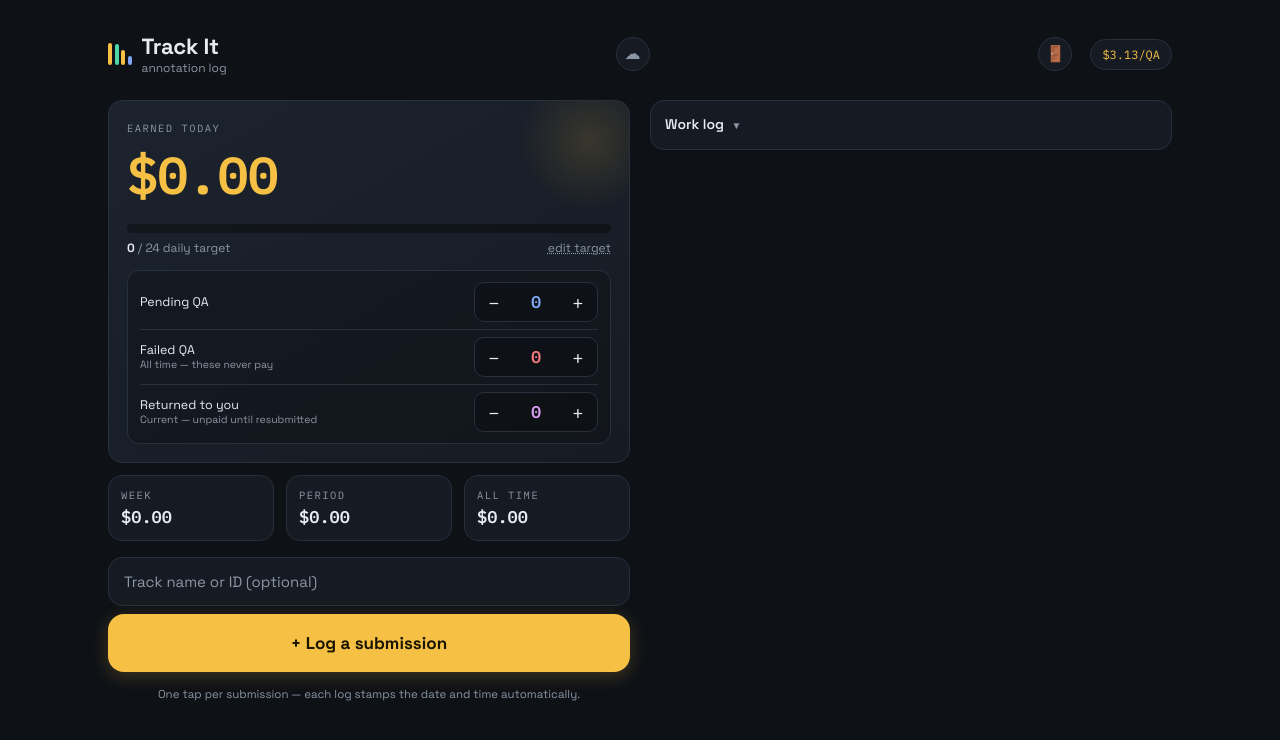
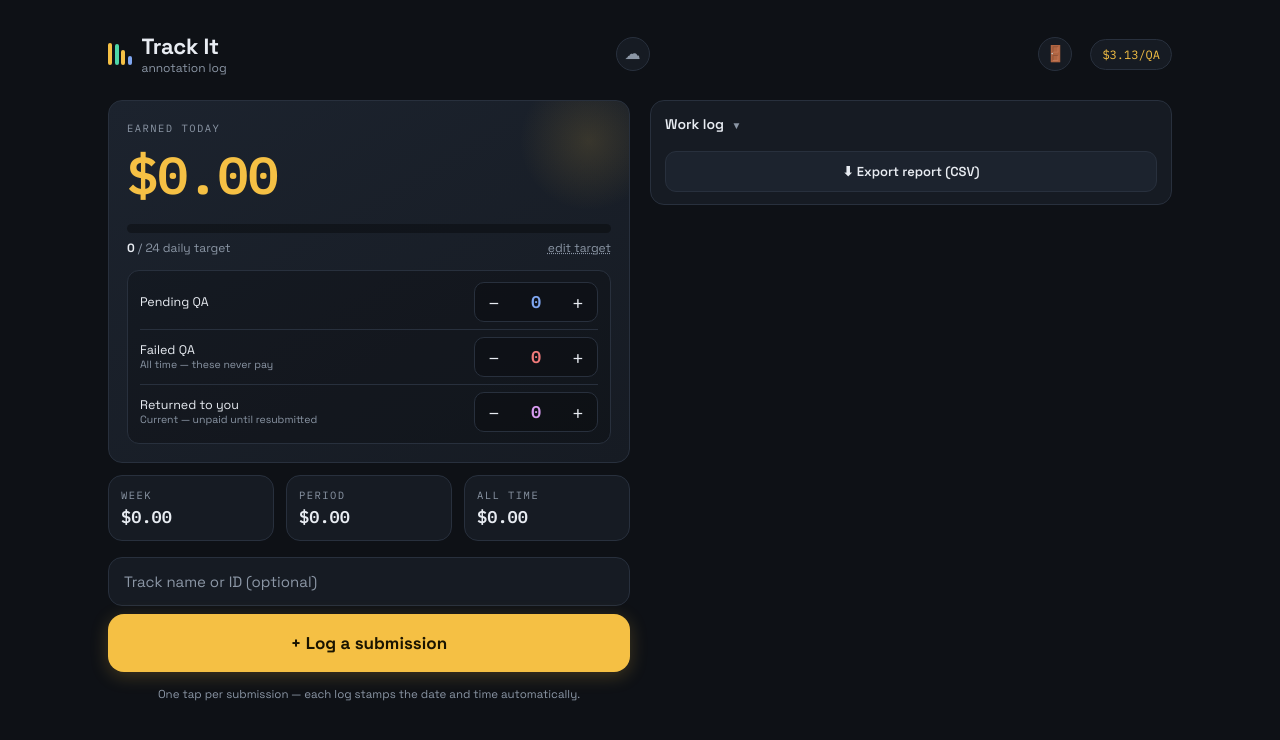
Before and after one commit to msmaryjoysomera-create/track-it, a website: page index.html in a window 1280 px wide. Drawn offline with Linux system fonts and the light colour scheme; a script that the page names is missing.

Commit message:
Show "Export report" to team members too, not just the lead
The button lived inside the lead-only Team card, so a member could
never reach exportCSV() even though it already produces a sensible
report for them (their own submissions; the team section is skipped
when there's nothing to report). Moved it under the Work log card,
visible regardless of role.

Co-Authored-By: Claude Sonnet 5 <noreply@anthropic.com>

```diff
--- a/index.html
+++ b/index.html
@@ -252,9 +252,9 @@
   .trow .payBtn:disabled{opacity:.35;cursor:default}
   .team .none{font-size:12.5px;color:var(--muted);padding:8px 0 10px;line-height:1.5}
   .team .synced{font-family:var(--mono);font-size:10.5px;color:var(--muted);margin-bottom:8px}
-  .team .expBtn{width:100%;background:var(--card-2);border:1px solid var(--line);color:var(--text);
-    border-radius:11px;padding:11px;font-size:13px;font-weight:600;cursor:pointer;font-family:var(--sans);margin:6px 0 4px}
-  .team .expBtn:active{transform:scale(.98)}
+  .expBtn{width:100%;background:var(--card-2);border:1px solid var(--line);color:var(--text);
+    border-radius:11px;padding:11px;font-size:13px;font-weight:600;cursor:pointer;font-family:var(--sans);margin:10px 0 4px}
+  .expBtn:active{transform:scale(.98)}
   /* ---- larger screens (laptop / iPad / desktop browser) ---- */
   @media (min-width:820px){
     body{max-width:1000px;padding:32px 28px 48px}
@@ -395,6 +395,7 @@
   <div id="logBody">
     <div id="songList"></div>
   </div>
+  <button class="expBtn" id="exportBtn">⬇ Export report (CSV)</button>
 </div>
 
 <div class="team hidden" id="teamCard">
@@ -408,7 +409,6 @@
     <div class="synced" id="syncedAt"></div>
     <div class="tsum" id="teamSum"></div>
     <div id="teamRows"></div>
-    <button class="expBtn" id="exportBtn">⬇ Export report (CSV)</button>
   </div>
 </div>
 </div>
```
